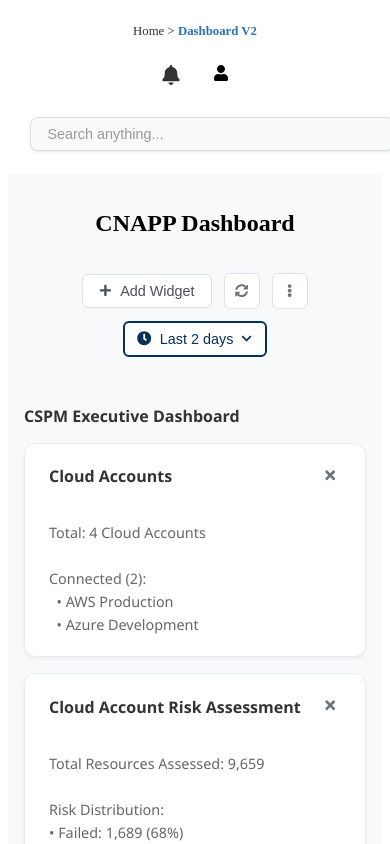
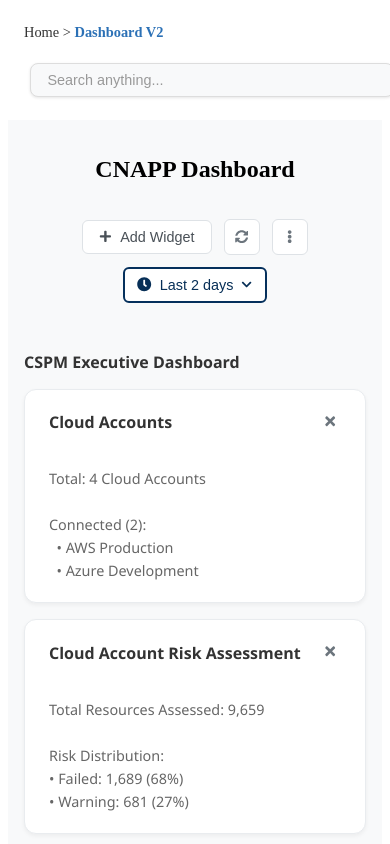
Before and after one commit to Nanditha77/Dashboard-Building, a React (Create React App) app: page / in a window 390 px wide. Shown: the top 844 px of the page. Built offline with nearby package versions, Linux system fonts and the light colour scheme.

Commit message:
Fix: responsive

```diff
--- a/src/components/Header.css
+++ b/src/components/Header.css
@@ -2,7 +2,6 @@
   display: flex;
   justify-content: space-between;
   align-items: center;
-  padding: 1rem 1.5rem;
 }
 
 .header-left {
@@ -42,14 +41,14 @@
 }
 
 .search-input:focus {
-  border-color: #07192bff;
+  border: #07192bff
 }
+
 
 .header-right {
   flex: 1;
   display: flex;
   justify-content: flex-end;
-  gap: 0.75rem;
   padding-right: 1rem;
 }
 
@@ -60,6 +59,7 @@
   display: flex;
   align-items: center;
   justify-content: center;
+  margin-right: 1rem;
   cursor: pointer;
 }
 
@@ -73,18 +73,7 @@
   cursor: pointer;
 }
 
-/* Tablet adjustments */
-@media (max-width: 1024px) {
-  .header {
-    padding: 1rem;
-  }
-
-  .header-center {
-    padding: 0 1rem;
-  }
-}
-
-/* Mobile adjustments */
+/* Responsive adjustments */
 @media (max-width: 768px) {
   .header {
     flex-direction: column;
@@ -97,41 +86,13 @@
   .header-right {
     flex: none;
     width: 100%;
+  }
+
+  .header-center {
     padding: 0;
   }
 
-  .header-left {
-    text-align: center;
-  }
-
-  .header-left h5 {
-    font-size: 0.85rem;
-  }
-
-  .header-center {
-    order: 2;
-  }
-
   .header-right {
-    order: 1;
-    justify-content: center;
-    padding-right: 0;
-  }
+    display: none;
 }
-
-/* Small mobile adjustments */
-@media (max-width: 480px) {
-  .header {
-    padding: 0.75rem;
-  }
-
-  .header-left h5 {
-    font-size: 0.8rem;
-  }
-
-  .notification-icon,
-  .user-icon {
-    width: 36px;
-    height: 36px;
-  }
 }
```
